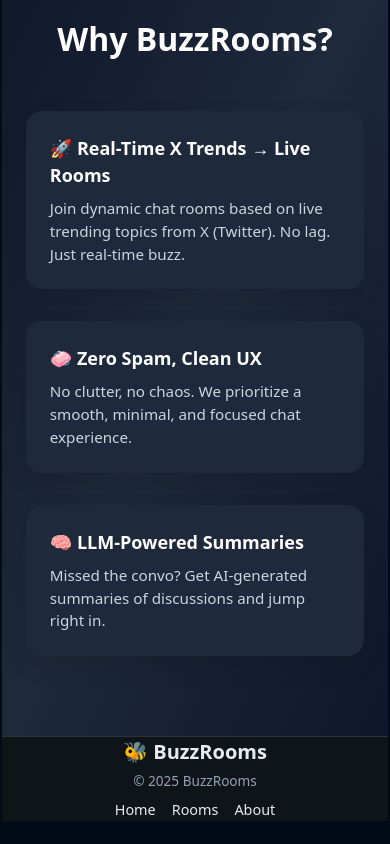
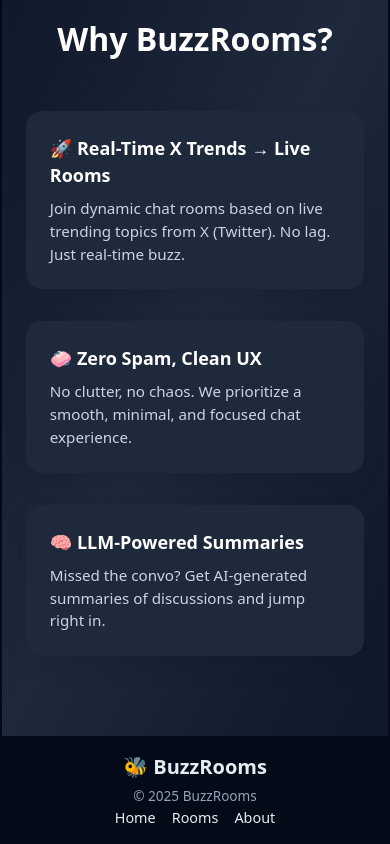
Before and after one commit to TusharThakur04/BuzzRooms, a Next.js app in the folder frontend/: page / in a window 390 px wide. Shown: the part 1118-1962 px from the top of the page. Before the commit the page ends 1939 px from the top, so only its background shows below. Built offline with nearby package versions, Linux system fonts and the light colour scheme; no server answers; a web font is replaced by a local one.

Commit message:
fix(styles): made footer resposive for mobile devices

```diff
--- a/frontend/src/components/footer/Footer.module.scss
+++ b/frontend/src/components/footer/Footer.module.scss
@@ -1,15 +1,26 @@
 .footer {
-  background-color: #0f1419;
-  color: #e6ecf0;
-  border-top: 1px solid #2f3336;
-  height: 10vh;
-  padding: 0 1%;
+  display: flex;
+  flex-direction: column;
+  align-items: center;
+  padding: 1rem;
+  text-align: center;
+
+  @media (min-width: 768px) {
+    flex-direction: row;
+    justify-content: space-between;
+    text-align: left;
+    padding: 1.5rem 2rem;
+  }
 }
 
 .left {
   display: flex;
   flex-direction: column;
   align-items: center;
+
+  @media (min-width: 768px) {
+    align-items: flex-start;
+  }
 }
 
 .logo {
--- a/frontend/src/components/header/Header.jsx
+++ b/frontend/src/components/header/Header.jsx
@@ -20,7 +20,10 @@
       <header
         className={`${active ? styles.headerShow : styles.header} flex items-center justify-between`}
       >
-        <div className={styles.logo}>BuzzRooms</div>
+        <div className={styles.logo}>
+          {" "}
+          <Link href="/">BuzzRooms</Link>{" "}
+        </div>
         <nav
           className={`${styles.navBar} ${
             menuOpen ? styles.navVisible : ""
```
